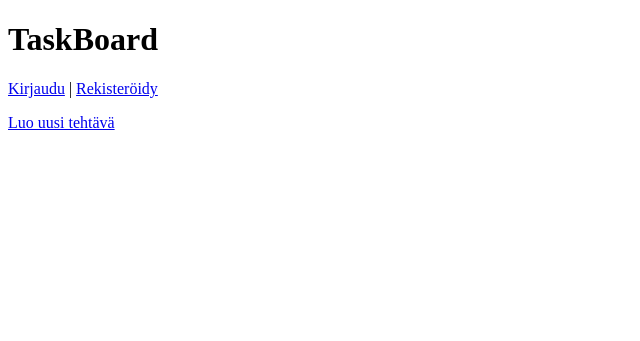
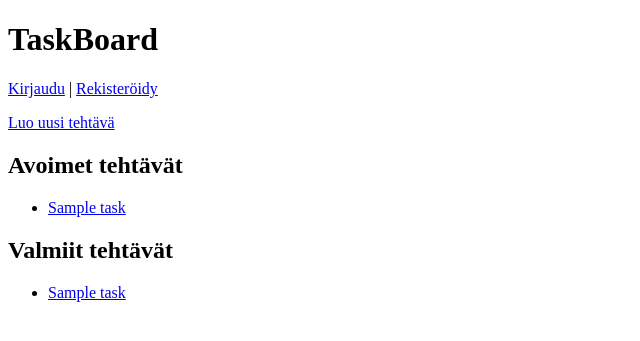
Before and after one commit to rasmuskoo/TaskBoard, a Flask app: template templates/index.html in a window 1280 px wide. Shown: the top 341 px of the page, without its empty margins (0-640 px from the left). Run offline with Flask 3, Linux system fonts and the light colour scheme; the template is opened without the code that fills it: most values are stand-ins (such as "Sample title", 1, 10 or a date in 2020).

Commit message:
Edits to the front page and ability view created tasks

```diff
--- a/app.py
+++ b/app.py
@@ -4,13 +4,20 @@ from flask import redirect, render_template, request, session
 from werkzeug.security import generate_password_hash, check_password_hash
 import config
 import db
+import tasks
 
 app = Flask(__name__)
 app.secret_key = config.secret_key
 
 @app.route("/")
 def index():
-    return render_template("index.html")
+    tasks.get_tasks()
+    return render_template("index.html", tasks=tasks.get_tasks())
+
+@app.route("/task/<int:task_id>")
+def show_task(task_id):
+    task = tasks.get_task(task_id)
+    return render_template("show_task.html", task=task)
 
 @app.route("/new_task")
 def new_task():
@@ -24,9 +31,7 @@ def create_task():
     due_date = request.form["due_date"]
     user_id = session.get("user_id")
 
-    sql = """INSERT INTO tasks (title, description, priority, due_date, user_id)
-             VALUES (?, ?, ?, ?, ?)"""
-    db.execute(sql, [title, description, priority, due_date, user_id])
+    tasks.add_task(title, description, priority, due_date, user_id)
 
     return redirect("/")
 
--- a/templates/index.html
+++ b/templates/index.html
@@ -2,7 +2,7 @@
 <html>
 
 <head>
-  <title>TasBoard</title>
+  <title>TaskBoard</title>
 </head>
 
 <body>
@@ -18,6 +18,21 @@
   <p>
     <a href="/new_task">Luo uusi tehtävä</a>
   </p>
+
+  <h2>Avoimet tehtävät</h2>
+
+  <ul>
+    {% for task in tasks %}
+    <li><a href="/task/{{ task.id }}">{{ task.title }} </a></li>
+    {% endfor %}
+    </ul>
+
+  <h2>Valmiit tehtävät </h2>
+    <ul>
+        {% for task in completed_tasks %}
+        <li><a href="/task/{{ task.id }}">{{ task.title }} </a></li>
+        {% endfor %}
+        </ul>
 </body>
 
 </html>
```
Also changed, not shown: tasks.py (added, +20 -0 lines), templates/show_task.html (added, +15 -0 lines).
